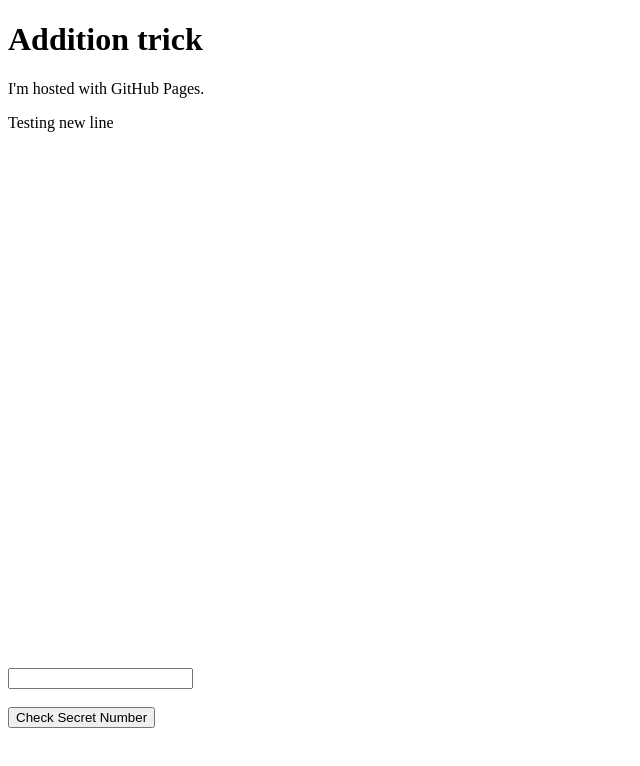
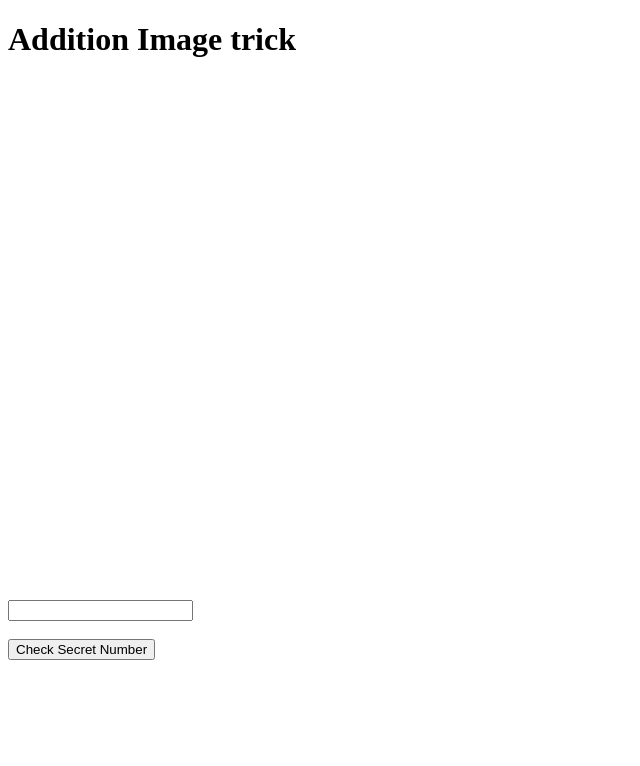
Before and after one commit to duegold/Addition, a plain HTML site: page index.html in a window 1280 px wide. Shown: the whole page, without its empty margins (0-640 px from the left). Drawn offline with Linux system fonts and the light colour scheme.

Commit message:
Update index.html

```diff
--- a/index.html
+++ b/index.html
@@ -1,9 +1,7 @@
 <!DOCTYPE html>
 <html>
 <head>
-<h1>Addition trick</h1>
-<p>I'm hosted with GitHub Pages.</p>
-	<p>Testing new line </p>
+<h1>Addition Image trick</h1>
 	</head>
 	<body>
   <div>
```
